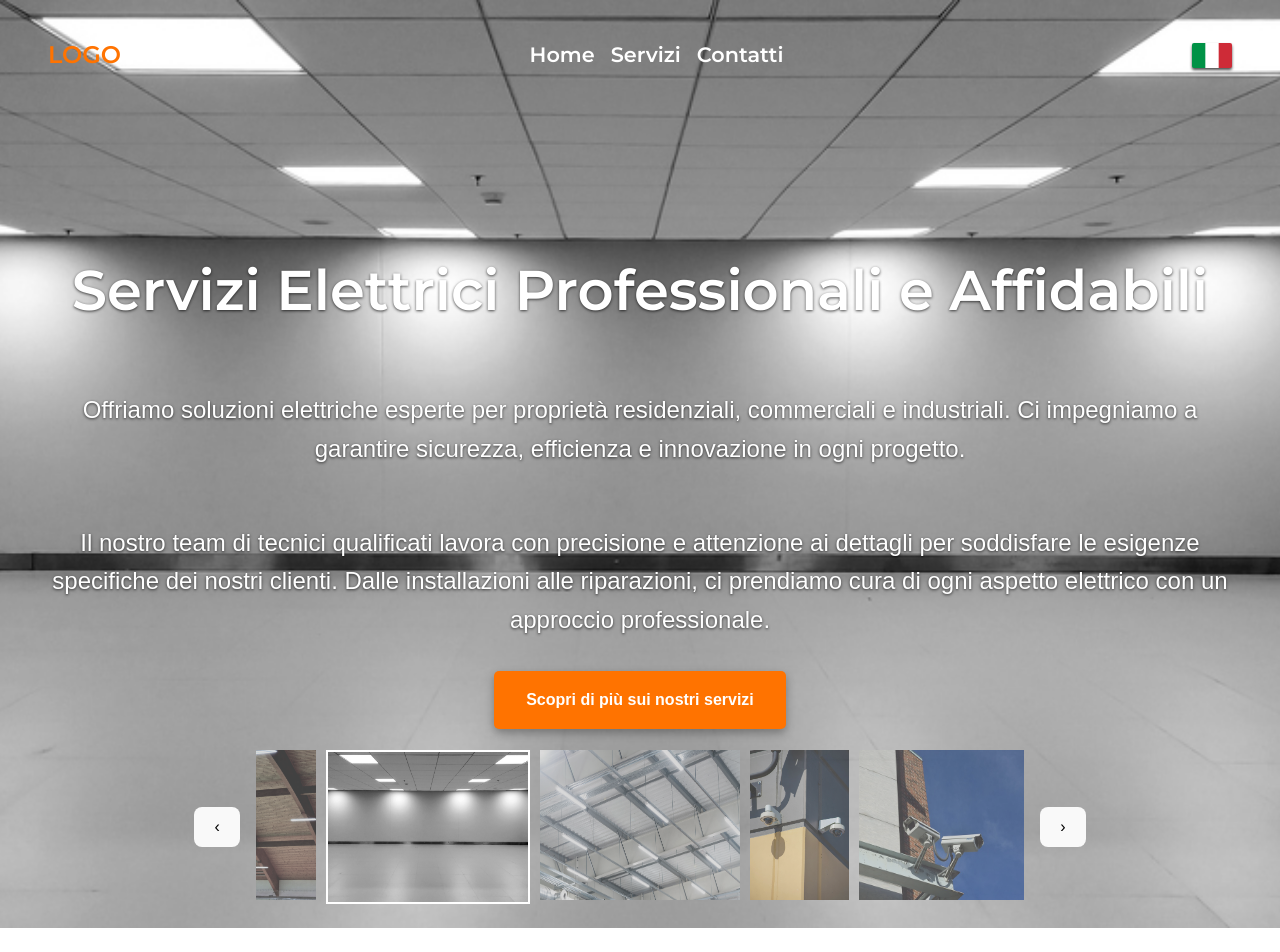
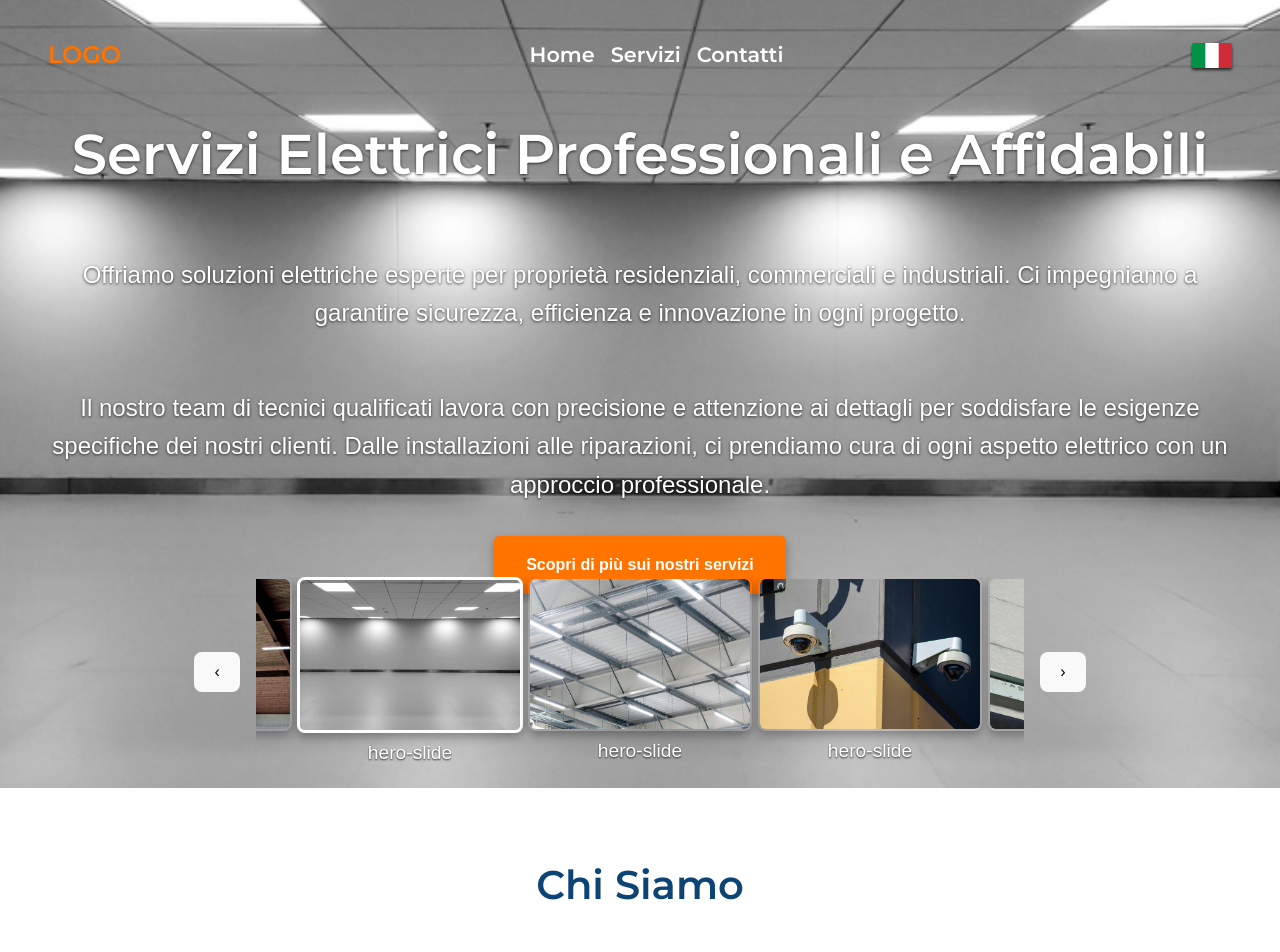
Before and after one commit to Dimoniss/ZimovElc, a Vue app in the folder front-end/gpt/zimov-electric/: page / in a window 1280 px wide. Shown: the top 952 px of the page. Built offline with nearby package versions, Linux system fonts and the light colour scheme.

Commit message:
update slider cards

```diff
--- a/front-end/gpt/zimov-electric/src/pages/Home.vue
+++ b/front-end/gpt/zimov-electric/src/pages/Home.vue
@@ -48,18 +48,26 @@ const loadSliderImages = async () => {
   for (let i = 0; i < sortedPaths.length; i++) {
     const path = sortedPaths[i];
     const mod = await slideFiles[path]();
+    const fileName = path.split("/").pop();
+    const folderName = path.split("/").slice(-2, -1)[0];
+
     loadedSlides.push({
       src: mod.default,
-      text: `Slide ${i + 1}`,
+      fileName,
+      folderName,
     });
   }
 
   for (let i = 0; i < sortedPaths2.length; i++) {
     const path = sortedPaths2[i];
     const mod = await slideFiles2[path]();
+    const fileName = path.split("/").pop();
+    const folderName = path.split("/").slice(-2, -1)[0];
+
     loadedSlides.push({
       src: mod.default,
-      text: `Slide ${i + 1}`,
+      fileName,
+      folderName,
     });
   }
 
@@ -191,13 +199,19 @@ onMounted(() => {
       <div class="slider">
         <button class="slider-button left" @click="prevSlide">‹</button>
         <div class="slides" ref="slidesContainer">
-          <img
+          <div
+            class="slide-card"
             v-for="(slide, index) in sliderImages"
             :key="index"
-            :src="slide.src"
-            :alt="'Slide ' + (index + 1)"
             :class="{ active: index === currentSlide }"
-          />
+          >
+            <img
+              :src="slide.src"
+              :alt="slide.fileName"
+              @click="currentSlide = index"
+            />
+            <div class="slide-caption">{{ slide.folderName }}</div>
+          </div>
         </div>
         <button class="slider-button right" @click="nextSlide">›</button>
       </div>
@@ -606,22 +620,6 @@ onMounted(() => {
 </template>
 
 <style scoped>
-.hero-background-1 {
-  background-image: url("../assets/hero-slide/slide_1.jpg");
-}
-
-.hero-background-2 {
-  background-image: url("../assets/hero-slide/slide_2.jpg");
-}
-
-.hero-background-3 {
-  background-image: url("../assets/hero-slide/slide_3.jpg");
-}
-
-.hero-background-4 {
-  background-image: url("../assets/hero-slide/slide_4.jpg");
-}
-
 /* General Layout */
 .home {
   font-family: Arial, sans-serif;
@@ -637,11 +635,11 @@ onMounted(() => {
   background-position: center;
   transition: background-image 1s ease-in-out; /* Smooth background change */
   color: #fff;
-  min-height: 800px;
+  min-height: 660px;
   display: flex;
   flex-direction: column;
   align-items: center;
-  justify-content: center;
+  justify-content: flex-start;
 }
 
 .hero h1 {
@@ -675,6 +673,7 @@ onMounted(() => {
 }
 
 /* Slider */
+/* Slider */
 .slider {
   position: absolute;
   bottom: 1rem;
@@ -683,7 +682,7 @@ onMounted(() => {
   justify-content: center;
   gap: 1rem;
   width: 100%;
-  height: 170px;
+  height: 200px;
 }
 
 .slides {
@@ -691,7 +690,7 @@ onMounted(() => {
   overflow-x: auto;
   scroll-behavior: smooth;
   width: 60%;
-  max-height: 160px;
+  max-height: 190px;
   scroll-snap-type: x mandatory;
   scrollbar-width: none; /* Firefox */
 }
@@ -699,18 +698,49 @@ onMounted(() => {
   display: none; /* Chrome */
 }
 
-.slides img {
-  width: 200px;
-  height: 150px;
+/* Новая структура карточки */
+.slide-card {
+  display: flex;
+  flex-direction: column;
+  align-items: center;
+  justify-content: flex-start;
   margin: 0 5px;
-  opacity: 0.6;
-  transition: opacity 0.5s ease-in-out;
+  width: 220px;
+  height: 190px;
   scroll-snap-align: center;
+  opacity: 1;
+  transition: opacity 0.3s;
+  cursor: pointer;
 }
 
-.slides img.active {
+.slide-card.active {
   opacity: 1;
-  border: 2px solid #fff;
+}
+
+.slide-card img {
+  width: 220px;
+  height: 150px;
+  object-fit: cover;
+  border-radius: 8px;
+  box-shadow: 0px 4px 10px rgba(0, 0, 0, 0.3);
+  border: 2px solid transparent;
+  transition: border 0.3s;
+}
+
+.slide-card.active img {
+  border-color: #ffffff;
+  border-width: 3.5px;
+}
+
+.slide-caption {
+  margin-top: 0.3rem;
+  font-size: 1.2rem;
+  color: #fff;
+  text-shadow: 0 1px 2px rgba(0, 0, 0, 0.8);
+  white-space: nowrap;
+  overflow: hidden;
+  text-overflow: ellipsis;
+  max-width: 100%;
 }
 
 /* About Us Section */
```
Also changed, not shown: front-end/gpt/zimov-electric/src/assets/hero-slide/fibra_ottica_01.jpg (renamed from front-end/gpt/zimov-electric/src/assets/hero-slide/fibra.jpg), 1 other file (tests, documents, lock files or other folders).
